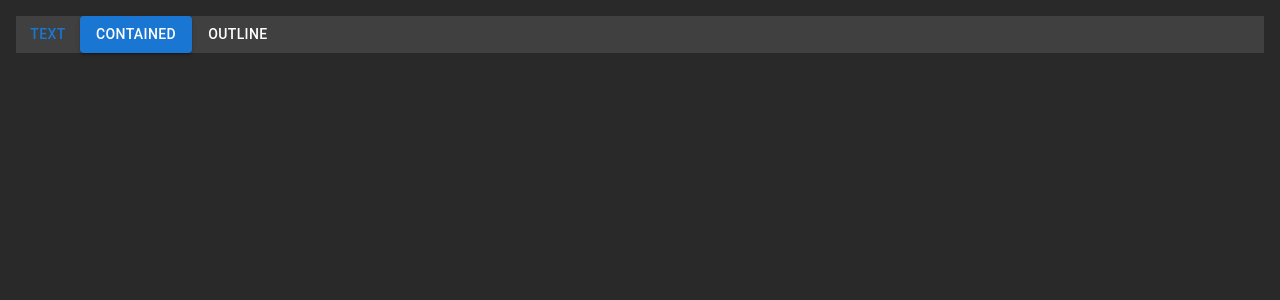
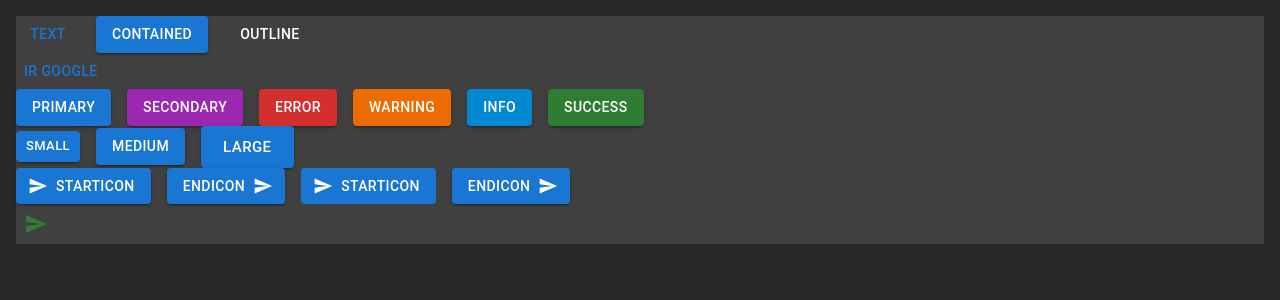
Before and after one commit to SebaGNH/CE-MIU-VY, a React (Vite) app: page / in a window 1280 px wide. Shown: the top 300 px of the page. Built offline with nearby package versions, Linux system fonts and the light colour scheme.

Commit message:
Se agregan botones e íconos en botones

```diff
--- a/package.json
+++ b/package.json
@@ -11,6 +11,7 @@
   "dependencies": {
     "@emotion/react": "^11.10.5",
     "@emotion/styled": "^11.10.5",
+    "@mui/icons-material": "^5.11.0",
     "@mui/material": "^5.11.5",
     "react": "^18.2.0",
     "react-dom": "^18.2.0"
--- a/src/components/M02_Button.jsx
+++ b/src/components/M02_Button.jsx
@@ -1,9 +1,13 @@
-import { Button } from '@mui/material'
+import { Button, Stack, IconButton } from '@mui/material'
 import React, {Fragment} from 'react'
+import { Send as SendIcon } from '@mui/icons-material';
 
 export const M02_Button = () => {
   return (
     <Fragment>
+      {/* Espacio de 2 y dirección flex row*/}
+      <Stack spacing={2} direction="row">
+
         {/* Llamar poco la atención, pie de página o ventana emergente */}
         <Button variant="text">Text</Button>
 
@@ -12,8 +16,72 @@
 
         {/* Acciones secundarias Ej Cancelar o retroceder*/}
         <Button variant="outline">outline</Button>
+      </Stack>
 
 
+
+      {/* Segunda fila */}
+      <Stack spacing={2} direction="row">
+        {/* ir a google */}
+        <Button variant='text' href='https://www.google.com/'>ir Google</Button>
+      </Stack>
+
+
+
+      {/* Tercera fila */}
+      {/*Paleta de colores https://mui.com/material-ui/customization/palette/*/}
+      {/* palette > "los colores: primary, secondary, etc" */}
+      {/* https://mui.com/material-ui/customization/default-theme/ */}
+      <Stack spacing={2} direction="row">
+        {/* ir a google */}
+        <Button variant='contained' color='primary'>Primary</Button>
+        <Button variant='contained' color='secondary'>secondary</Button>
+        <Button variant='contained' color='error'>error</Button>
+        <Button variant='contained' color='warning'>warning</Button>
+        <Button variant='contained' color='info'>info</Button>
+        <Button variant='contained' color='success'>success</Button>
+      </Stack>
+
+
+
+    {/* Cuarta fila - Tamaños*/}
+    {/* ponemos block ya que por defecto es flex y afecta al tamaño */}
+      <Stack display="block" spacing={2} direction="row">
+        <Button variant='contained' size='small'>small</Button>
+        <Button variant='contained' size='medium'>medium</Button>
+        <Button variant='contained' size='large'>large</Button>
+      </Stack>
+
+
+
+
+      {/* Quinta fila - Iconos */}
+      <Stack spacing={2} direction="row">
+        <Button variant='contained' startIcon={<SendIcon/>}> StartIcon </Button>
+        <Button variant='contained' endIcon={<SendIcon/>}> EndIcon </Button>
+
+        {/* disableElevation = quita sombra del botón */}
+        <Button variant='contained' startIcon={<SendIcon/>} disableElevation>
+          StartIcon
+        </Button>
+
+        {/* Quita el efecto agua al pulsar el botón */}
+        <Button variant='contained' endIcon={<SendIcon/>}
+          disableRipple
+        >
+          EndIcon
+        </Button>
+      </Stack>
+
+
+
+      {/* Sexta fila - IconButton */}
+      {/* aria-label se agrega por accesibilidad */}
+      <Stack spacing={2} direction="row">
+        <IconButton aria-label='send'>
+          <SendIcon color="success" />
+        </IconButton>
+      </Stack>
     </Fragment>
   )
 }
```
Also changed, not shown: 2 other files (tests, documents, lock files or other folders). Lines whose indentation alone changed are shown as unchanged.
